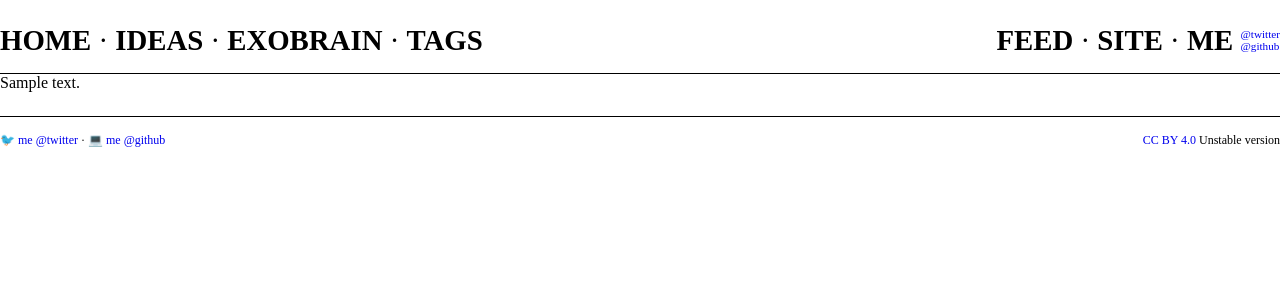
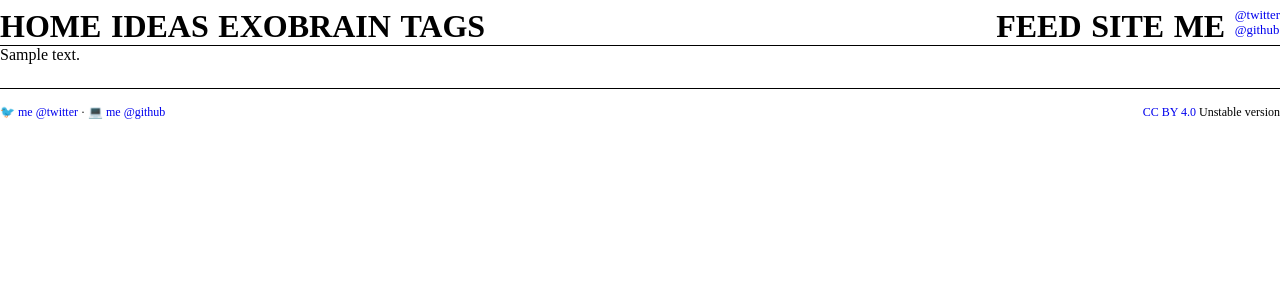
Before and after one commit to karlicoss/beepb00p, a Python web app: template meta/templates/default.html in a window 1280 px wide. Shown: the top 300 px of the page. Run offline with Jinja, Linux system fonts and the light colour scheme; the template is opened without the code that fills it: most values are stand-ins (such as "Sample title", 1, 10 or a date in 2020); some web fonts are replaced.

Commit message:
some cleanup for main navigation

```diff
--- a/meta/css/default.css
+++ b/meta/css/default.css
@@ -57,41 +57,21 @@ a:hover {
 }
 
 
-/* not sure about this one.. */
-header {
+#topnav {
+   /* just to separate from the content */
    border-bottom: 0.1rem solid;
-   padding: 1rem 0;
+   font-size: 2em;
+
+   display: flex;
+   flex-wrap: wrap; /* default is nowrap; makes it responsive */
+   column-gap: 0.3em;
 }
-
-a.fat {
+#topnav > a {
+    color: black; /* default links are blue */
     font-weight: bold;
-    color: black;
     text-transform: uppercase;
 }
 
-/* START nav bar stuff */
-nav {
-    /* TODO what's that for?? seems to work without it...*/
-    overflow: auto;
-
-    display: flex;
-    justify-content: space-between;
-    align-items: baseline;
-}
-
-nav {
-  font-size: 1.8rem;
-}
-
-nav .nav-left {
-  float: left;
-}
-
-nav .nav-right {
-  float: right;
-}
-
-/* END nav bar stuff */
 
 footer {
   margin-top: 1.5rem;
--- a/meta/templates/default.html
+++ b/meta/templates/default.html
@@ -1,13 +1,18 @@
 <!doctype html>
-<html lang="en" prefix="og: http://ogp.me/ns#">
+<html
+    lang="en"
+    prefix="og: http://ogp.me/ns#">
 <head>
+    <title>{{ title }} | beepb00p</title>
+    <link rel="canonical" href="https://beepb00p.xyz{{ url }}" />
+
     <meta charset="utf-8">
     <meta name="viewport" content="width=device-width, initial-scale=1">
 
     <!-- Icon made by Twitter -->
     <!-- https://twemoji.twitter.com/content/twemoji-twitter/en.html -->
+    <!-- TODO replace with svg favicon? -->
     <link rel="icon" href="/robot-face.png">
-        <link rel="apple-touch-icon" href="/robot-face.png">
 
     <meta name="generator" content="https://github.com/karlicoss/beepb00p">
     <meta name="language"  content="English">
@@ -16,8 +21,8 @@
     {% endif %}
     <!-- TODO concat with keywords tags; also need to make comma separated? -->
 
-        <title>{{ title }} | beepb00p</title>
 
+    <!-- TODO get rid of google font -->
     <link href='https://fonts.googleapis.com/css?family=Source+Serif+Pro' rel='stylesheet' type='text/css'>
     <link rel="stylesheet" href="/css/default.css?v=3" />
     <!-- TODO make conditional?? -->
@@ -27,8 +32,6 @@
     {% if has_math %}
     {% include "mathjax.html" %}
     {% endif %}
-
-        <link rel="canonical" href="https://beepb00p.xyz{{ url }}" />
 
     <!-- can test it with https://telegram.me/webpagebot -->
     <!-- or https://developers.facebook.com/tools/debug -->
@@ -40,35 +43,27 @@
     <!-- ugh. Facebook really wants jpg? -->
     <!-- also Facebook displays it with black background, but whatever, fuck it. -->
     <meta property="og:image" content="https://beepb00p.xyz/robot-face.jpg" />
+</head>
 
-    </head>
 <body>
-        <!-- TODO make semantic -->
-        <header>
-            <nav>
-                <span class="nav-left">
-                    <a class="fat" href="/">Home</a>
-                    <!-- TODO eh, not sure if this symbol is good for that... -->
-                    ·
-                    <a class="fat" href="/ideas.html">Ideas</a>
-                    ·
-                    <a class="fat" href="/exobrain">Exobrain</a>
-                    ·
-                    <a class="fat" href="/tags.html">Tags</a>
-                </span>
-                <span class="nav-right">
-                    <a class="fat" href="/feed.html">Feed</a>
-                    ·
-                    <a class="fat" href="/site.html">Site</a>
-                    ·
-                    <a class="fat" href="/me.html">Me</a>
-                    <div style="display:inline-block;font-size: 0.7rem;">
+    <!-- FIXME make semantic -->
+    <nav id="topnav">
+        <a href="/"          >Home</a>
+        <a href="/ideas.html">Ideas</a>
+        <a href="/exobrain"  >Exobrain</a>
+        <a href="/tags.html" >Tags</a>
+
+        <a href="/feed.html"
+           style="margin-left:auto">Feed</a>
+        <!-- margin-left aligns the rest to the right in flex layout -->
+        <a href="/site.html" >Site</a>
+        <a href="/me.html"   >Me</a>
+
+        <span style="font-size: 0.4em;">
             <a style="display:block;" href="https://twitter.com/karlicoss">@twitter</a>
             <a style="display:block;" href="https://github.com/karlicoss" >@github</a>
-                    </div>
         </span>
     </nav>
-        </header>
 
     <main>
         {{ body }}
```
Also changed, not shown: 1 other file. Lines whose indentation alone changed are shown as unchanged.
